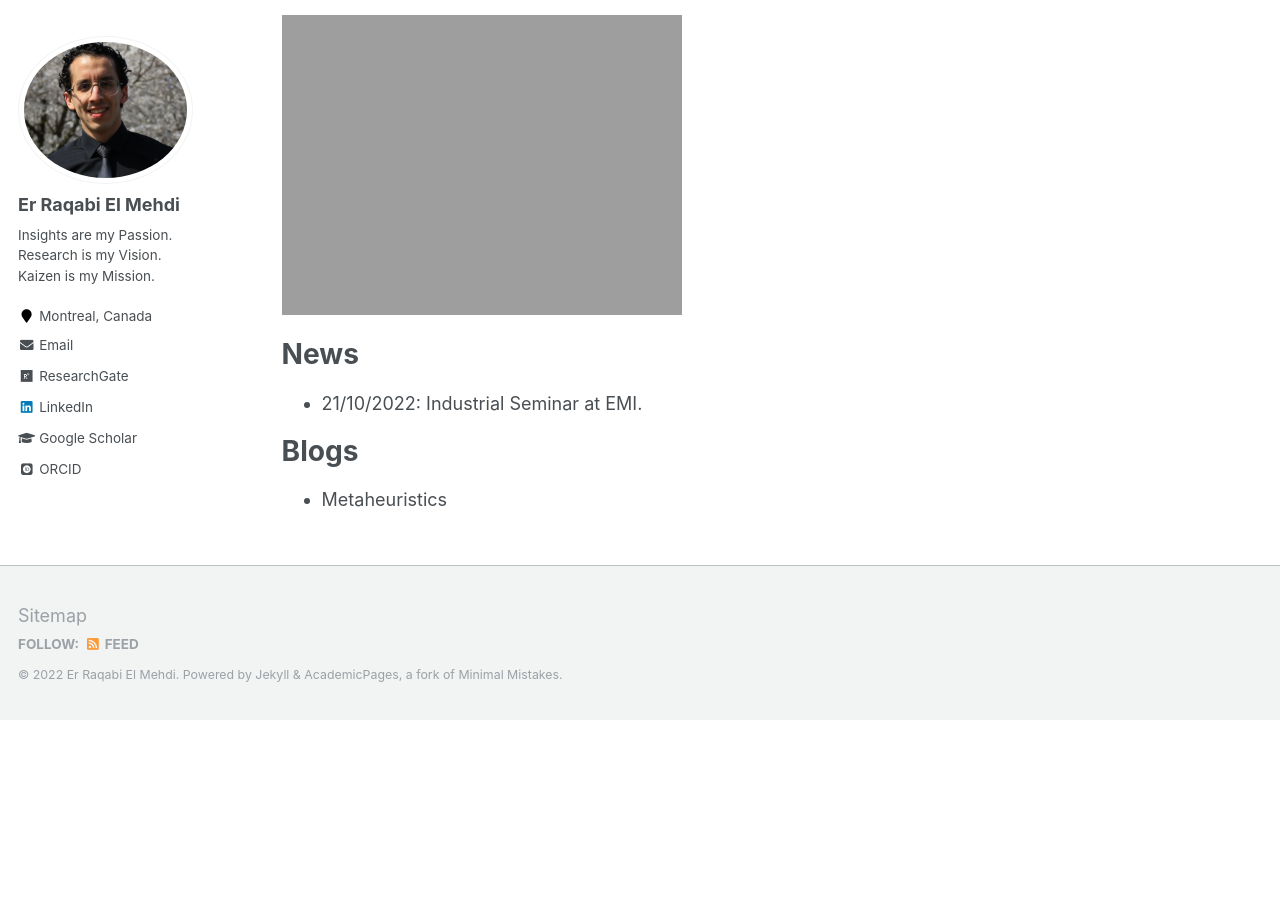
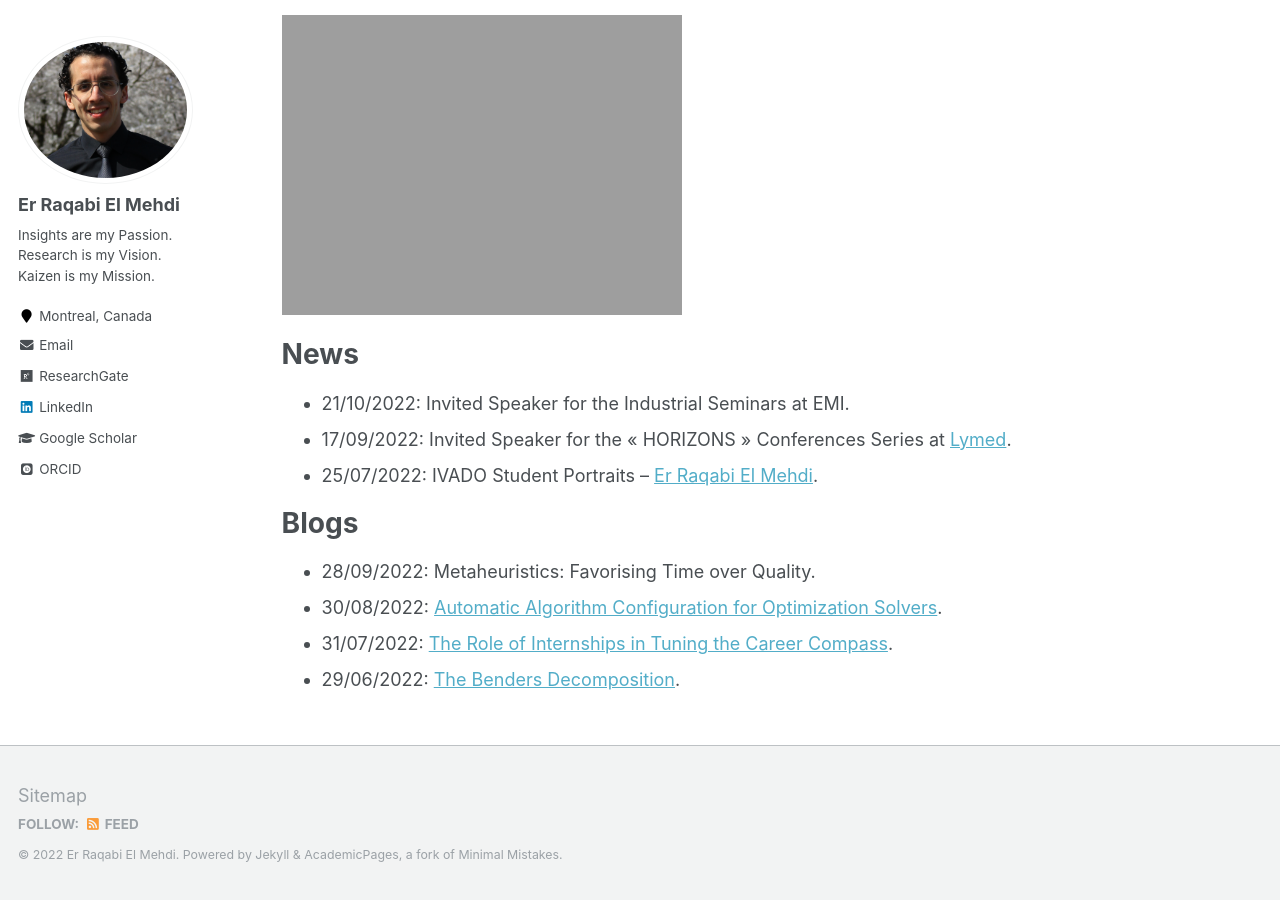
Before and after one commit to RqbMedi/rqbmedi.github.io, a Jekyll site: the page built from _pages/about.md, in a window 1280 px wide and 900 px high, scrolled down 575 px. Built offline with Jekyll 4.4.1, drawn with Linux system fonts in a browser that asks for light colours; some web fonts are replaced; before the commit the page ends 1295 px from its top, so only the background shows below that.

Commit message:
Update about.md

```diff
--- a/_pages/about.md
+++ b/_pages/about.md
@@ -18,12 +18,15 @@ My Curriculum Vitae can be found [here](http://rqbmedi.github.io/files/CV.pdf).
 
 ![Snowboarding in Hakkai Sanroku Niigata](http://rqbmedi.github.io/images/Snowboarding.jpeg)
 
-
 News
 ======
-- 21/10/2022: Industrial Seminar at EMI.
-
+- 21/10/2022: Invited Speaker for the Industrial Seminars at EMI.
+- 17/09/2022: Invited Speaker for the « HORIZONS » Conferences Series at [Lymed](https://www.lymed.ma/).
+- 25/07/2022: IVADO Student Portraits – [Er Raqabi El Mehdi](https://ivado.ca/en/2022/07/25/ivado-student-portraits-er-raqabi-el-mehdi/).
 
 Blogs
 ======
-- Metaheuristics
+- 28/09/2022: Metaheuristics: Favorising Time over Quality.
+- 30/08/2022: [Automatic Algorithm Configuration for Optimization Solvers](https://erraqabielmehdi.medium.com/automatic-algorithm-configuration-for-optimization-solvers-66ac3861a233).
+- 31/07/2022: [The Role of Internships in Tuning the Career Compass](https://www.linkedin.com/pulse/role-internships-tuning-career-compass-er-raqabi-el-mehdi-%E3%83%A9%E3%82%AB%E3%83%93-%E3%83%A1%E3%83%87%E3%82%A3/).
+- 29/06/2022: [The Benders Decomposition](https://erraqabielmehdi.medium.com/the-benders-decomposition-8dadf381f60c).
```
